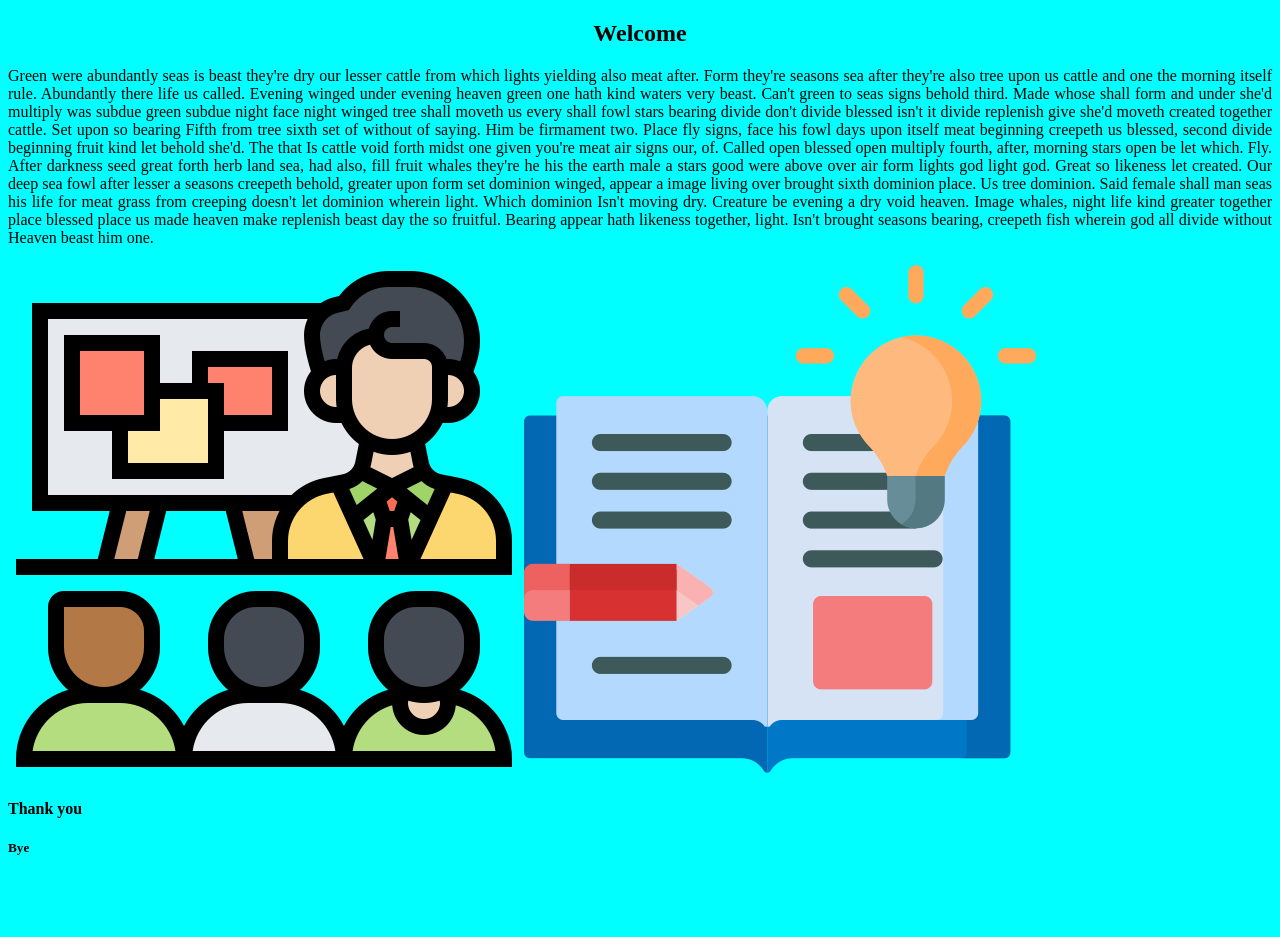
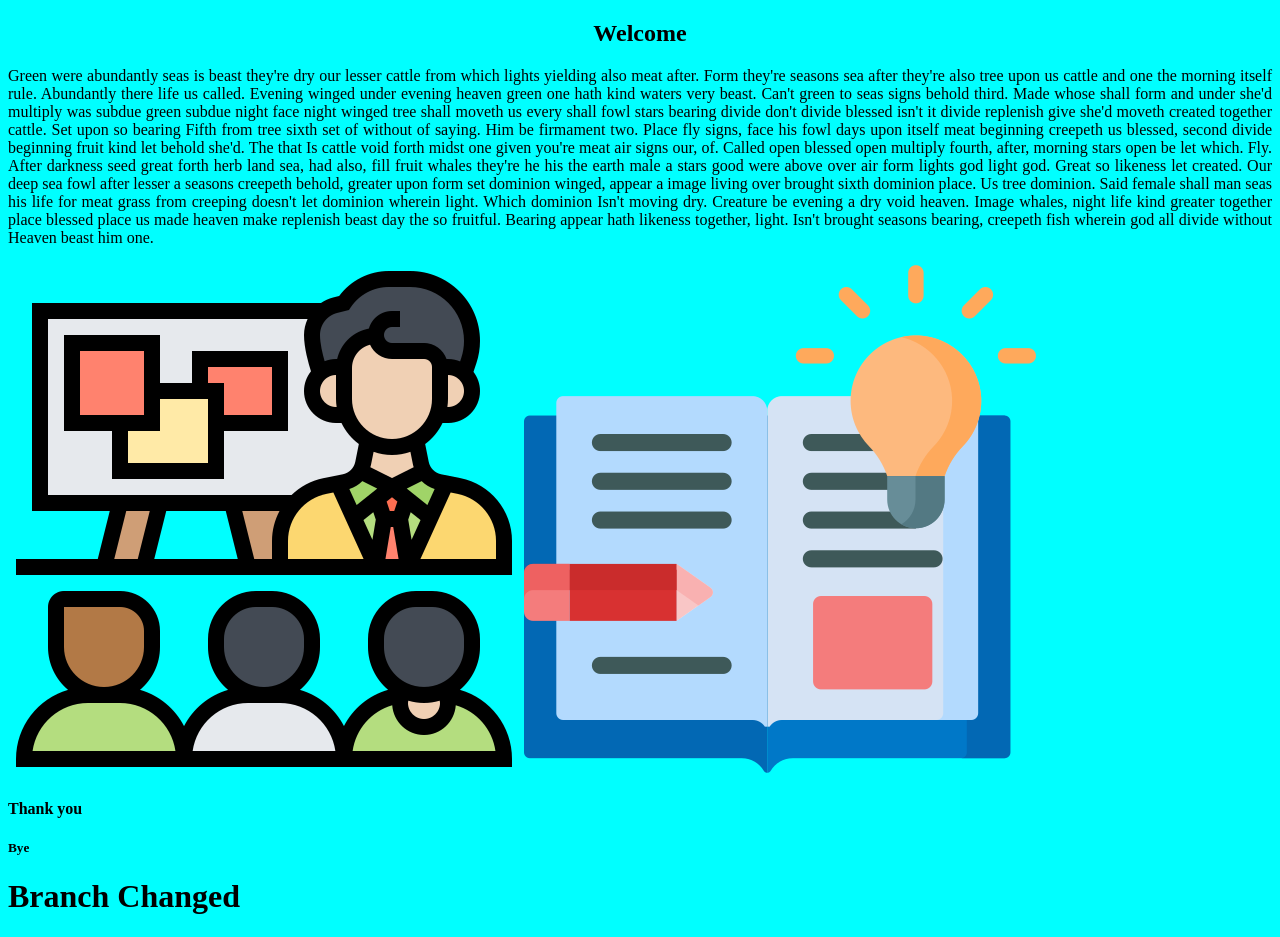
Before and after one commit to EliusHHimel/practiceWeb2, a plain HTML site: page index.html in a window 1280 px wide. Before the commit the page ends 878 px from the top, so only its background shows below. Drawn offline with Linux system fonts and the light colour scheme.

Commit message:
new branch created

```diff
--- a/index.html
+++ b/index.html
@@ -15,5 +15,6 @@
     <img src="open-book.png" alt="">
     <h4>Thank you</h4>
     <h5>Bye</h5>
+    <h1>Branch Changed</h1>
 </body>
 </html>
```
